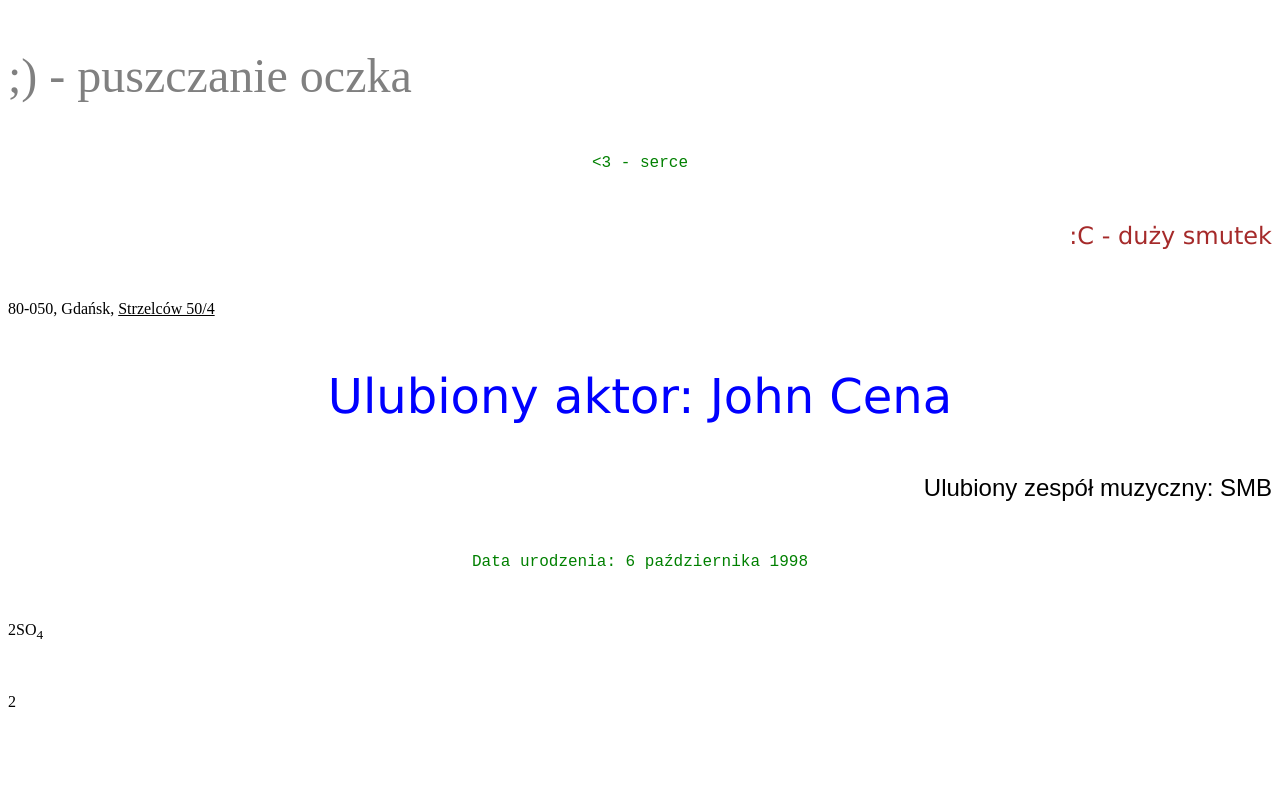
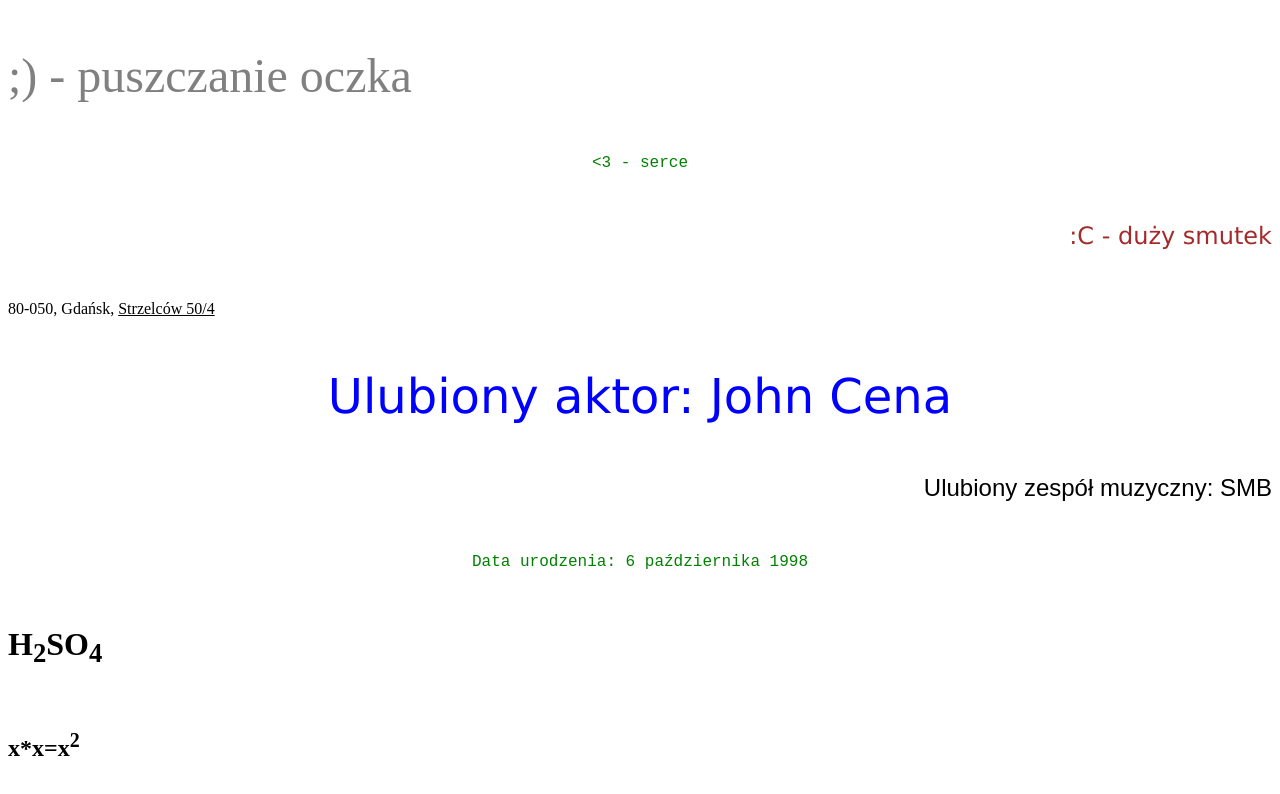
Before and after one commit to ROCKIE2115/rockie2, a plain HTML site: page index.html in a window 1280 px wide. Shown: the part 1253-2047 px from the top of the page. Before the commit the page ends 2006 px from the top, so only its background shows below. Drawn offline with Linux system fonts and the light colour scheme.

Commit message:
Update index.html

```diff
--- a/index.html
+++ b/index.html
@@ -30,8 +30,8 @@
  <p align="center"> <font color="blue" size="7" face="Verdana"> Ulubiony aktor: John Cena </font> </p> <br>
  <p align="right"> <font color="black" size="5" face="Arial"> Ulubiony zespół muzyczny: SMB </font> </p> <br>
  <p align="center"> <font color="green" size="3" face="Courier New"> Data urodzenia: 6 października 1998 </font> </p> <br>
- <p H<sub>2</sub>SO<sub>4</sub> </p><br>
- <p x*x=x<sup>2</sup> </p><br>
+ <h1> H<sub>2</sub>SO<sub>4</sub> </h1><br>
+ <h2> x*x=x<sup>2</sup> </h2><br>
 
 
  </body>
```
